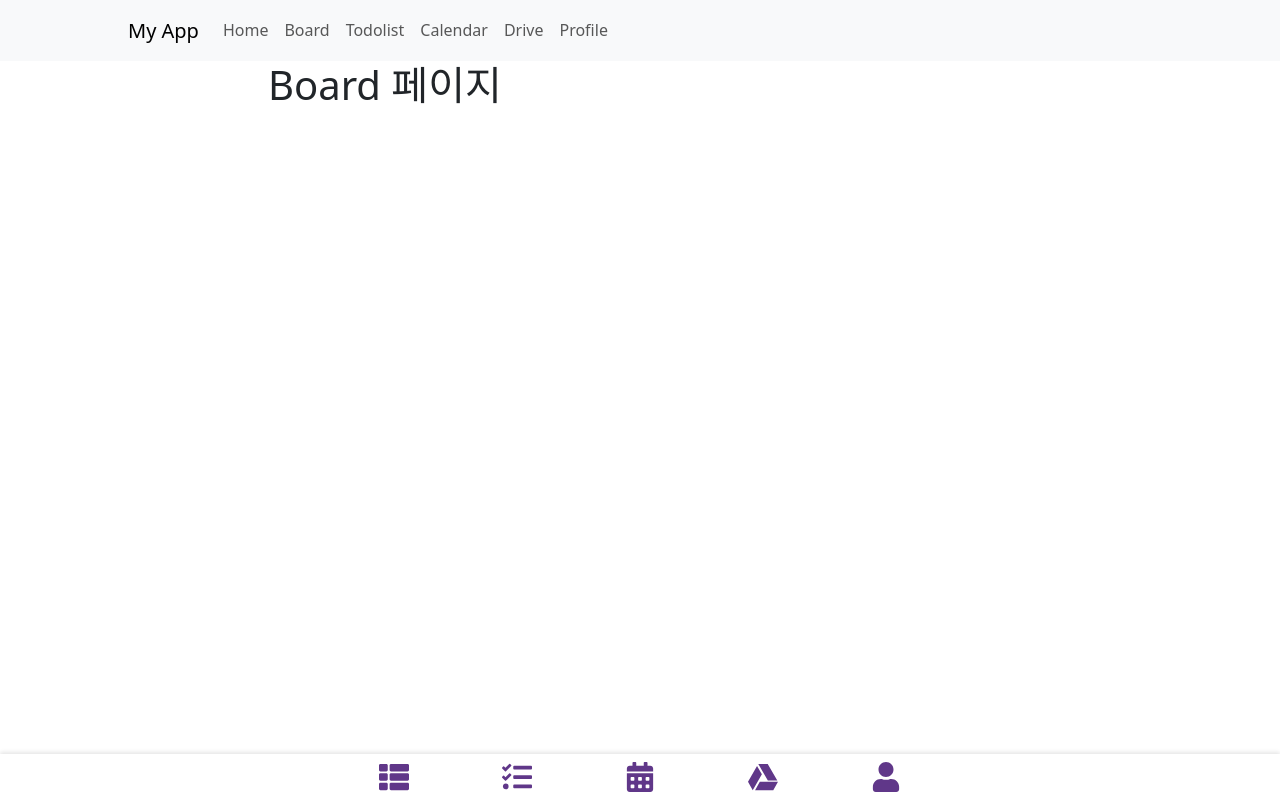
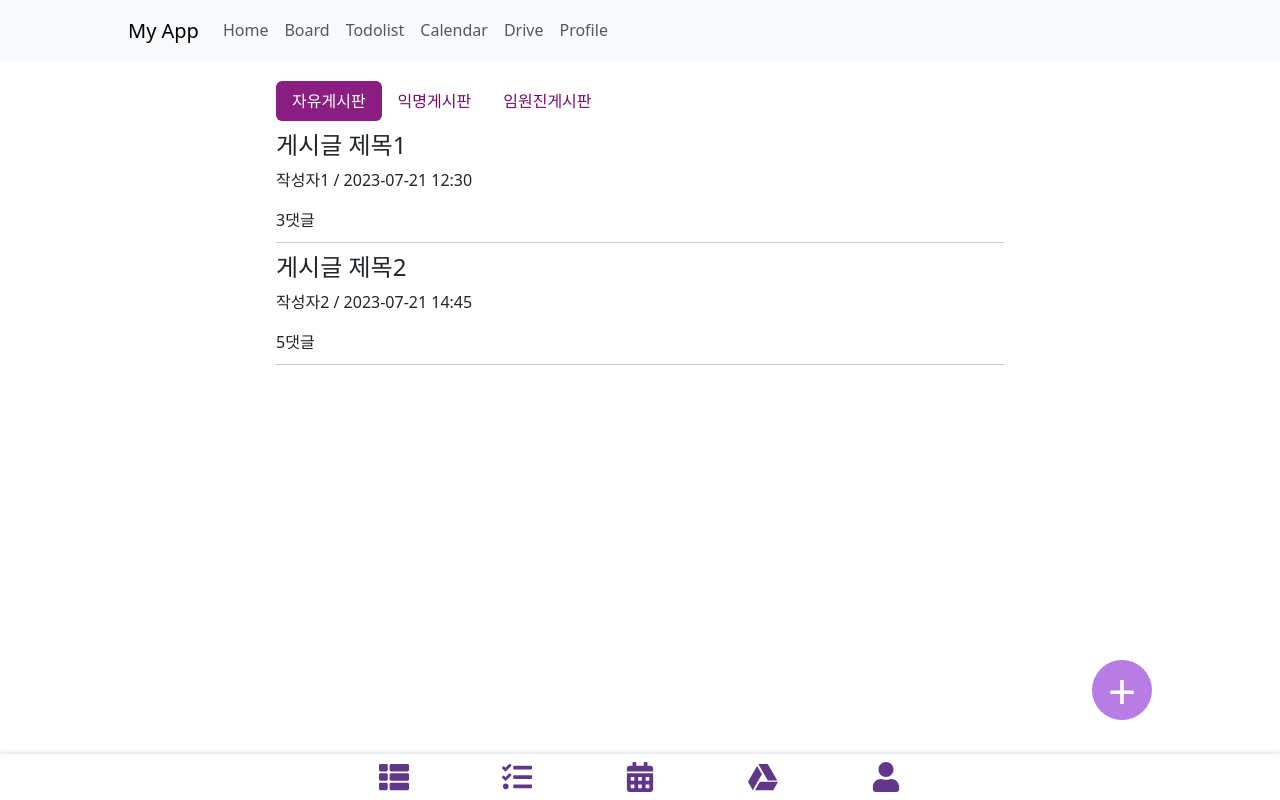
Before and after one commit to LuceteProject/front_web, a React (Create React App) app: page /board in a window 1280 px wide. Built offline with nearby package versions, Linux system fonts and the light colour scheme.

Commit message:
✨ 게시판 탭 레이아웃

```diff
--- a/src/pages/Board.tsx
+++ b/src/pages/Board.tsx
@@ -1,12 +1,118 @@
-import React from 'react';
-import { Container } from 'react-bootstrap';
+import React, { useState, useEffect } from "react";
+import { Container, Row, Col, Button, Nav, Tab } from "react-bootstrap";
+
+import "../styles/Board.css"; // Board.css 파일에서 추가적인 스타일을 정의합니다.
+import { Link } from "react-router-dom";
+
+type Post = {
+  id: number;
+  title: string;
+  author_name: string;
+  updated: string;
+  content: string;
+  permission: number;
+};
+
+const dummyData: Post[] = [
+  {
+    id: 1,
+    title: "게시글 제목1",
+    author_name: "작성자1",
+    updated: "2023-07-21 12:30",
+    content: "게시글 내용1",
+    permission: 3,
+  },
+  {
+    id: 2,
+    title: "게시글 제목2",
+    author_name: "작성자2",
+    updated: "2023-07-21 14:45",
+    content: "게시글 내용2",
+    permission: 5,
+  },
+  // 더미데이터 추가
+];
 
 function Page() {
+  // 게시판 목록 상태
+  const [posts, setPosts] = useState<Post[]>([]);
+
+  // 더미데이터를 받아오는 API 호출 시뮬레이션
+  useEffect(() => {
+    setPosts(dummyData);
+  }, []);
+
+  // 게시글 목록 렌더링 함수
+  const renderPosts = () => {
+    return posts.map((post) => (
+      // 레이아웃 변경 필요
+      <div
+        key={post.id}
+        style={{ borderBottom: "1px solid #ccc", padding: "10px 0" }}
+      >
+        <div>
+          <h4>{post.title}</h4>
+          <p>
+            {post.author_name} / {post.updated}
+          </p>
+        </div>
+        <div>
+          <span>{post.permission}</span>
+          <span>댓글</span>
+        </div>
+      </div>
+    ));
+  };
+
   return (
-    <Container>
-      <h1>Board 페이지</h1>
-      {/* 여기에 Board 페이지의 내용을 추가하세요 */}
-    </Container>
+    <div style={{ padding: "20px" }}>
+      {/* 게시판 탭 */}
+      <Tab.Container defaultActiveKey="first">
+        <Row>
+          <Col>
+            <Nav variant="pills" className="flex-row">
+              <Nav.Item>
+                <Nav.Link eventKey="first" className="custom-tab-link">자유게시판</Nav.Link>
+              </Nav.Item>
+              <Nav.Item>
+                <Nav.Link eventKey="second" className="custom-tab-link">익명게시판</Nav.Link>
+              </Nav.Item>
+              <Nav.Item>
+                <Nav.Link eventKey="third" className="custom-tab-link">임원진게시판</Nav.Link>
+              </Nav.Item>
+            </Nav>
+          </Col>
+        </Row>
+        <Row>
+          <Col>
+            {/* 게시글 목록 */}
+            <Tab.Content>
+              <Tab.Pane eventKey="first">{renderPosts()}</Tab.Pane>
+              <Tab.Pane eventKey="second">{renderPosts()}</Tab.Pane>
+              <Tab.Pane eventKey="third">{renderPosts()}</Tab.Pane>
+            </Tab.Content>
+          </Col>
+        </Row>
+      </Tab.Container>
+
+      {/* 글쓰기 버튼 */}
+      <div
+        style={{
+          position: "fixed",
+          right: "10%",
+          bottom: "10%",
+          width: "60px",
+          height: "60px",
+          borderRadius: "50%",
+          backgroundColor: "#b77de4",
+          display: "flex",
+          justifyContent: "center",
+          alignItems: "center",
+        }}
+      >
+        <span style={{ fontSize: "50px", color: "#fff" }}>+</span>
+      </div>
+    </div>
   );
 }
 
--- /dev/null
+++ b/src/styles/Board.css
@@ -0,0 +1,10 @@
+/* Board.css */
+.custom-tab-link {
+  color: rgb(119, 10, 110) !important;
+}
+
+/* 탭 활성화 시의 색상도 변경하고 싶은 경우 */
+.custom-tab-link.active {
+  background-color: rgb(138, 31, 129) !important;
+  color: white !important;
+}
```
